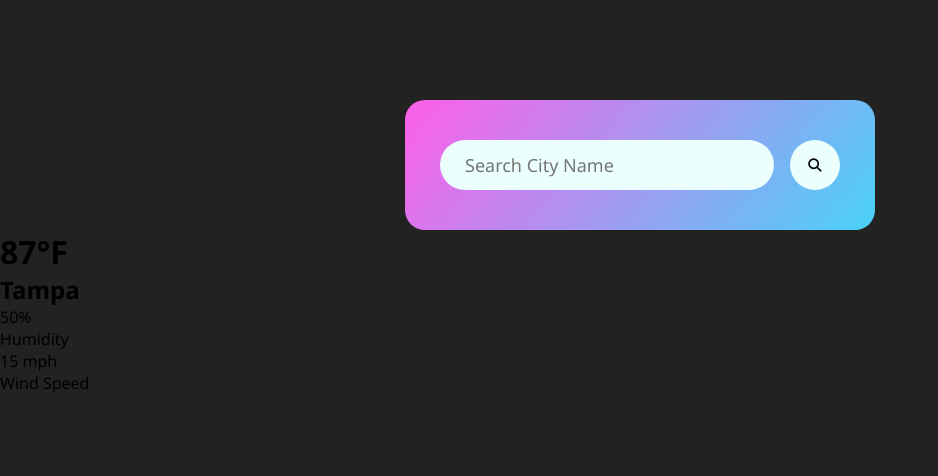
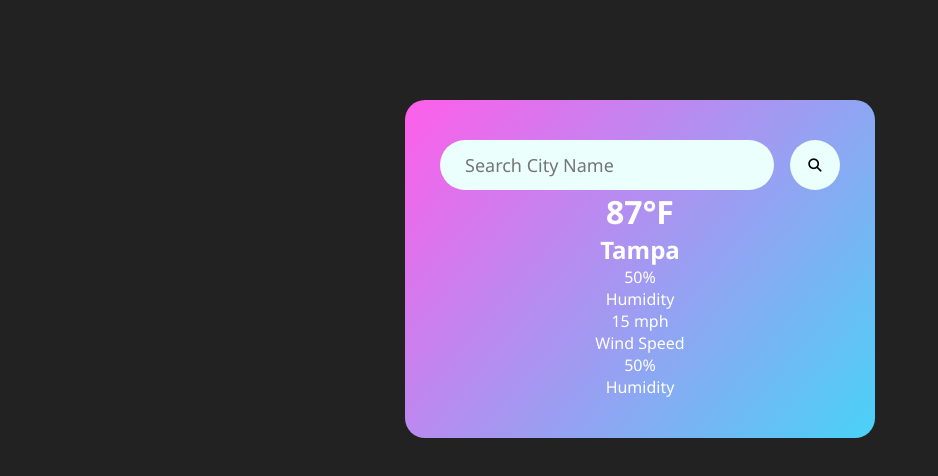
Before and after one commit to MNlegion/weather-api-app, a plain HTML site: page index.html in a window 1280 px wide. Shown: the whole page, without its empty margins (0-938 px from the left). Drawn offline with Linux system fonts and the light colour scheme; no server answers.

Commit message:
data point selection for display

```diff
--- a/index.html
+++ b/index.html
@@ -1,17 +1,18 @@
 <!DOCTYPE html>
 <html lang="en">
   <head>
-    <meta charset="UTF-8">
-    <meta name="viewport" content="width=device-width, initial-scale=1.0">
+    <meta charset="UTF-8" />
+    <meta name="viewport" content="width=device-width, initial-scale=1.0" />
     <title>Weather Widget</title>
-    <link rel="stylesheet" href="./assets/css/style.css">
+    <link rel="stylesheet" href="./assets/css/style.css" />
   </head>
   <body>
     <div class="card">
       <div class="search">
-            <input type="text" placeholder="Search City Name">
-            <button name="search"><i class="fa-solid fa-magnifying-glass"></i></button>
-        </div>
+        <input type="text" placeholder="Search City Name" />
+        <button name="search">
+          <i class="fa-solid fa-magnifying-glass"></i>
+        </button>
       </div>
 
       <div class="weather">
@@ -34,12 +35,23 @@
               <p>Wind Speed</p>
             </div>
           </div>
+
+          <div class="col">
+            <!-- <img src="" alt="" srcset=""> -->
+            <div>
+              <p class="humidity">50%</p>
+              <p>Humidity</p>
+            </div>
+          </div>
         </div>
     </div>
 
 
 
     <script src="./assets/js/index.js"></script>
-    <script src="https://kit.fontawesome.com/b3685d63f8.js" crossorigin="anonymous"></script>
+    <script
+      src="https://kit.fontawesome.com/b3685d63f8.js"
+      crossorigin="anonymous"
+    ></script>
   </body>
 </html>
```
Also changed, not shown: assets/css/style.css (+11 -0 lines). Lines whose indentation alone changed are shown as unchanged.
